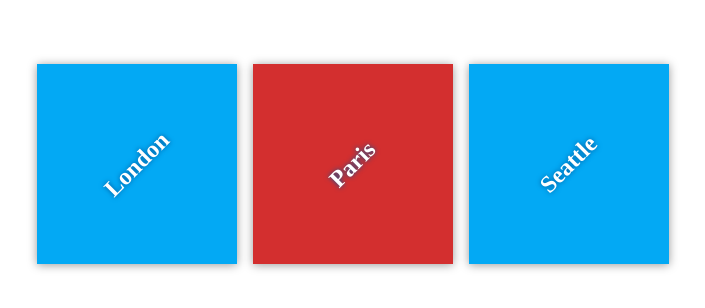
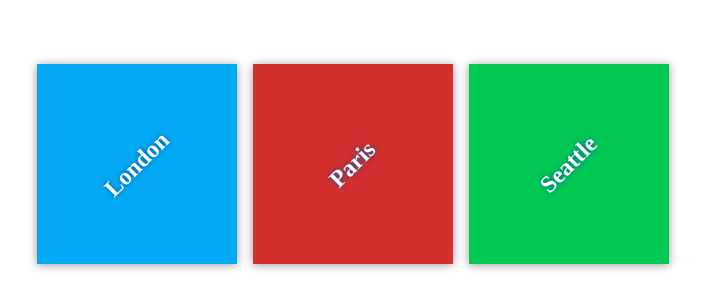
Before and after one commit to pepper-seattle/my-travel-plans, a plain HTML site: page index.html in a window 1280 px wide. Shown: the part 236-544 px from the top of the page, without its empty margins (287-992 px from the left). Drawn offline with Linux system fonts and the light colour scheme.

Commit message:
Added css for new Seattle destination

```diff
--- a/css/app.css
+++ b/css/app.css
@@ -58,3 +58,7 @@ h2 {
 #paris {
   background-color: #d32f2f;
 }
+
+#seattle {
+  background-color: #00C853;
+}
```
